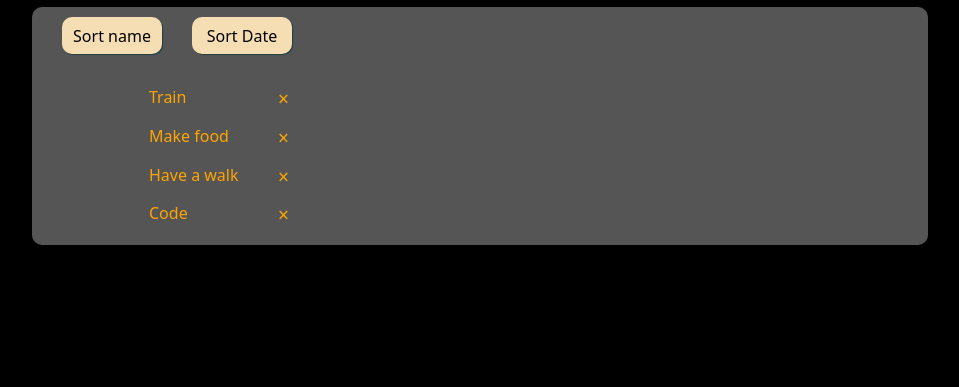
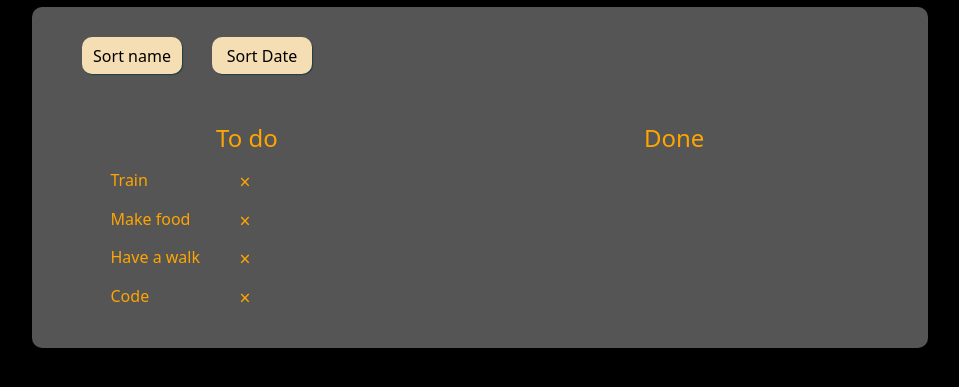
Before and after one commit to Alexandrhall/JSinl1, a website: page index.html in a window 1280 px wide. Shown: the part 133-520 px from the top of the page, without its empty margins (160-1119 px from the left). Drawn offline with nearby package versions, Linux system fonts and the light colour scheme.

Commit message:
fixat style

```diff
--- a/index.html
+++ b/index.html
@@ -21,8 +21,14 @@
             </div>
         </header>
         <main id="mainwrap">
-            <ul id="myList" class="list"></ul>
-            <ul id="doneList" class="list"></ul>
+            <div>
+                <h4>To do</h4>
+                <ul id="myList" class="list"></ul>
+            </div>
+            <div>
+                <h4>Done</h4>
+                <ul id="doneList" class="list"></ul>
+            </div>
         </main>
     </body>
 </html>
--- a/scss/main.scss
+++ b/scss/main.scss
@@ -73,16 +73,26 @@ button {
     border-radius: 10px;
     height: 100%;
     display: flex;
-    flex-direction: column-reverse;
+    flex-wrap: wrap-reverse;
+    row-gap: 50px;
+    padding: 20px;
 
-    #myList {
+    div {
+        width: 40%;
+        flex-grow: 1;
+
+        h4 {
+            width: 100px;
+            margin: 0 auto;
+        }
+    }
+
+    .list {
         margin: 0 auto;
         padding: 10px 0px 10px 0px;
         width: 75%;
         display: flex;
         flex-direction: column;
-        grid-column-start: 1;
-        grid-column-end: 4;
 
         #sort {
             width: 120px;
@@ -115,7 +125,6 @@ button {
             }
         }
         li:hover {
-            // background-color: wheat;
             background-color: wheat;
             border-radius: 10px;
         }
```
Also changed, not shown: dist/main.min.css.
